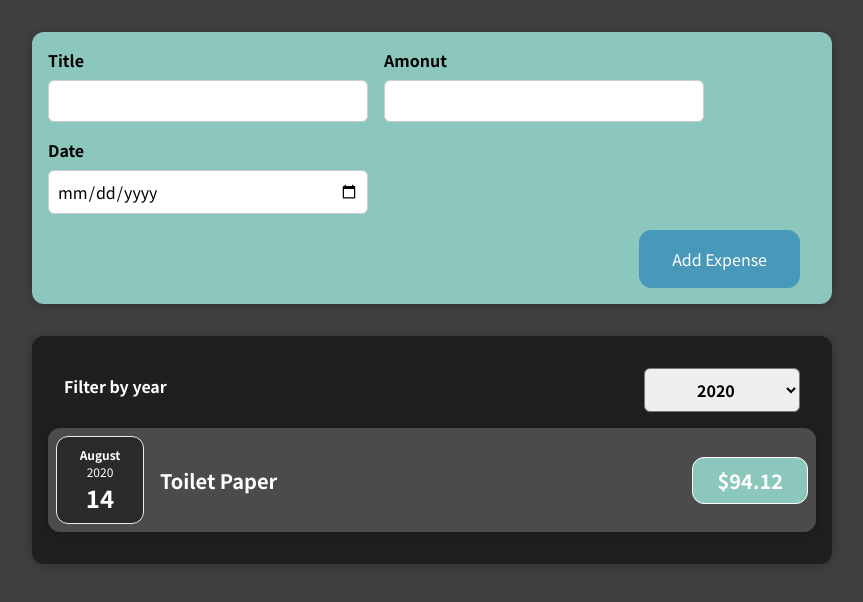
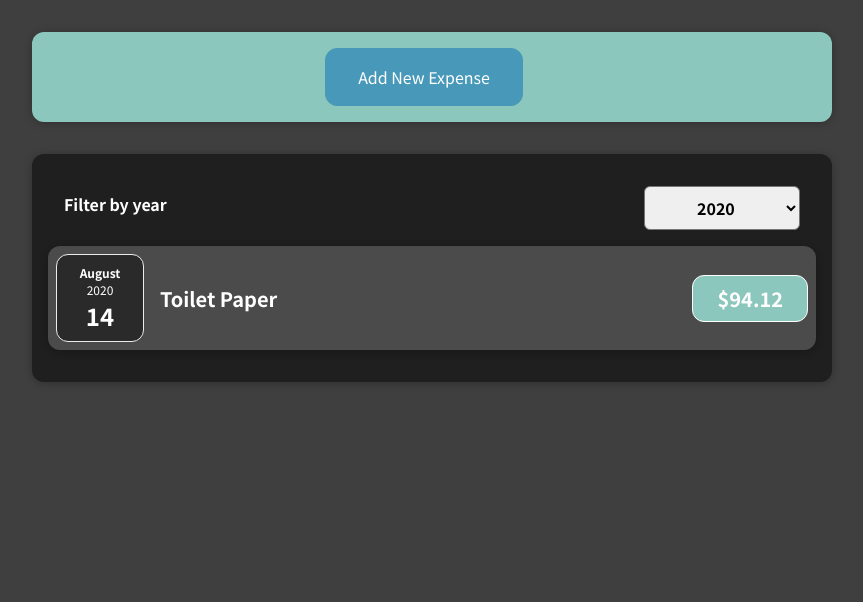
Before and after one commit to thanatP-Bz/react.js, a React (Create React App) app: page / in a window 1280 px wide. Shown: the top 602 px of the page, without its empty margins (208-1071 px from the left). Built offline with nearby package versions, Linux system fonts and the light colour scheme.

Commit message:
addFunction

```diff
--- a/src/NewExpense/ExpenseForm.js
+++ b/src/NewExpense/ExpenseForm.js
@@ -81,6 +81,9 @@
       </div>
       <div className="new-expense__actions">
         <button type="submit">Add Expense</button>
+        <button type="button" onClick={props.onCancel}>
+          Cancel
+        </button>
       </div>
     </form>
   );
--- a/src/NewExpense/NewExpenses.js
+++ b/src/NewExpense/NewExpenses.js
@@ -1,8 +1,10 @@
-import React from "react";
+import React, { useState } from "react";
 import ExpenseForm from "../NewExpense/ExpenseForm";
 import "./NewExpense.css";
 
 const NewExpenses = (props) => {
+  const [isEditing, setIsEditing] = useState(false);
+
   const saveExpenseDataHandler = (enteredExpenseData) => {
     const expenseData = {
       ...enteredExpenseData,
@@ -10,9 +12,26 @@
     };
     props.onAddExpense(expenseData);
   };
+
+  const startEditigHandler = () => {
+    setIsEditing(true);
+  };
+
+  const stopEditingHandler = () => {
+    setIsEditing(false);
+  };
+
   return (
     <div className="new-expense">
-      <ExpenseForm onSaveExpenseData={saveExpenseDataHandler} />
+      {!isEditing && (
+        <button onClick={startEditigHandler}>Add New Expense</button>
+      )}
+      {isEditing && (
+        <ExpenseForm
+          onSaveExpenseData={saveExpenseDataHandler}
+          onCancel={stopEditingHandler}
+        />
+      )}
     </div>
   );
 };
--- a/src/components/expense/Expense.js
+++ b/src/components/expense/Expense.js
@@ -1,10 +1,9 @@
 import React, { useState } from "react";
-import ExpenseItem from "../expense/ExpenseItem";
 import Card from "../UI/Card";
 import "./ExpenseItem.css";
 import "../expense/Expenses.css";
 import ExpensesFilter from "../ExpensesFilter/ExpensesFilter";
-
+import ExpensesList from "./ExpensesList";
 const Expense = (props) => {
   const [filteredYear, setFilteredYear] = useState("2020");
 
@@ -16,19 +15,6 @@
     return expense.date.getFullYear().toString() === filteredYear;
   });
 
-  let expensesContent = <p>No expenses found.</p>;
-
-  if (filteredExpenses.length > 0) {
-    expensesContent = filteredExpenses.map((expense) => (
-      <ExpenseItem
-        key={expense.id}
-        title={expense.title}
-        amount={expense.amount}
-        date={expense.date}
-      />
-    ));
-  }
-
   return (
     <div>
       <Card className="expenses">
@@ -36,7 +22,7 @@
           selected={filteredYear}
           onChangeFilter={filterChangeHandler}
         />
-        {expensesContent}
+        <ExpensesList items={filteredExpenses} />
       </Card>
     </div>
   );
--- a/src/components/expense/ExpenseItem.js
+++ b/src/components/expense/ExpenseItem.js
@@ -5,6 +5,7 @@
 
 function expenseItem(props) {
   return (
+    <li>
       <Card className="expense-item">
         <ExpenseDate date={props.date} />
         {/*We can use this when we don't have any content */}
@@ -13,6 +14,7 @@
           <div className="expense-item__price">${props.amount}</div>
         </div>
       </Card>
+    </li>
   );
 }
 
--- /dev/null
+++ b/src/components/expense/ExpensesList.css
@@ -0,0 +1,9 @@
+.expenses-list {
+  list-style: none;
+  padding: 0;
+}
+
+.expenses-list__fallback {
+  color: white;
+  text-align: center;
+}
--- /dev/null
+++ b/src/components/expense/ExpensesList.js
@@ -0,0 +1,24 @@
+import React from "react";
+import ExpenseItem from "./ExpenseItem";
+import "./ExpensesList.css";
+
+const ExpensesList = (props) => {
+  if (props.items.length === 0) {
+    return <h2 className="expenses-list__fallback">Found no expenses.</h2>;
+  }
+
+  return (
+    <ul className="expenses-list">
+      {props.items.map((expense) => (
+        <ExpenseItem
+          key={expense.id}
+          title={expense.title}
+          amount={expense.amount}
+          date={expense.date}
+        />
+      ))}
+    </ul>
+  );
+};
+
+export default ExpensesList;
```
Also changed, not shown: src/NewExpense/SecondExpenseForm.js (added, +8 -0 lines), src/NewExpense/SecondExpensesForm.css (added). Lines whose indentation alone changed are shown as unchanged.
